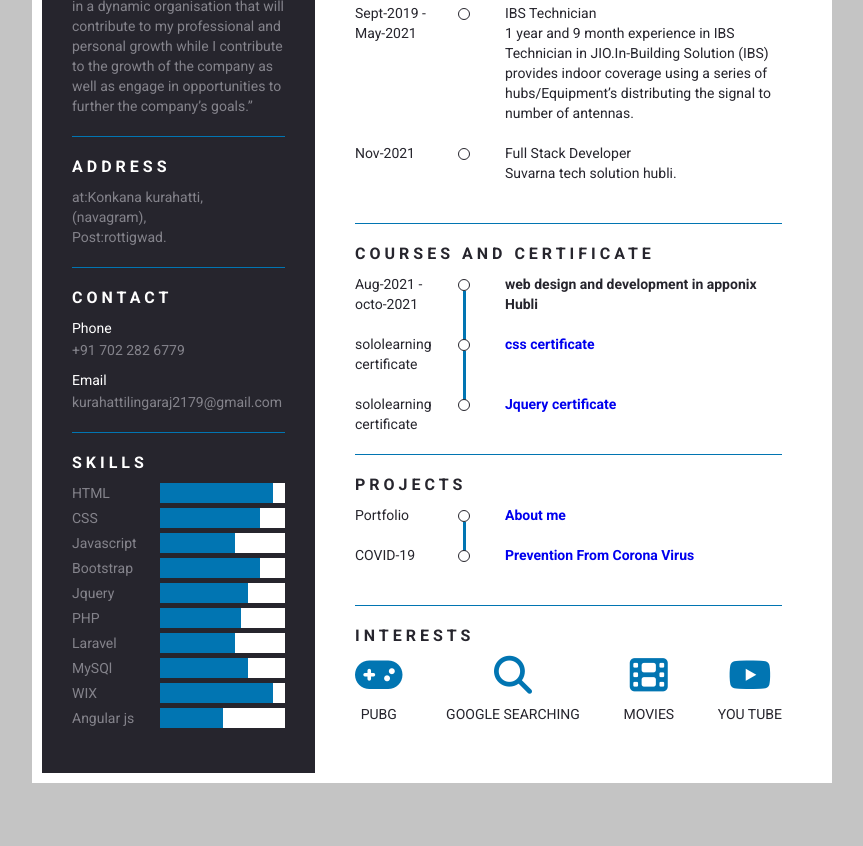
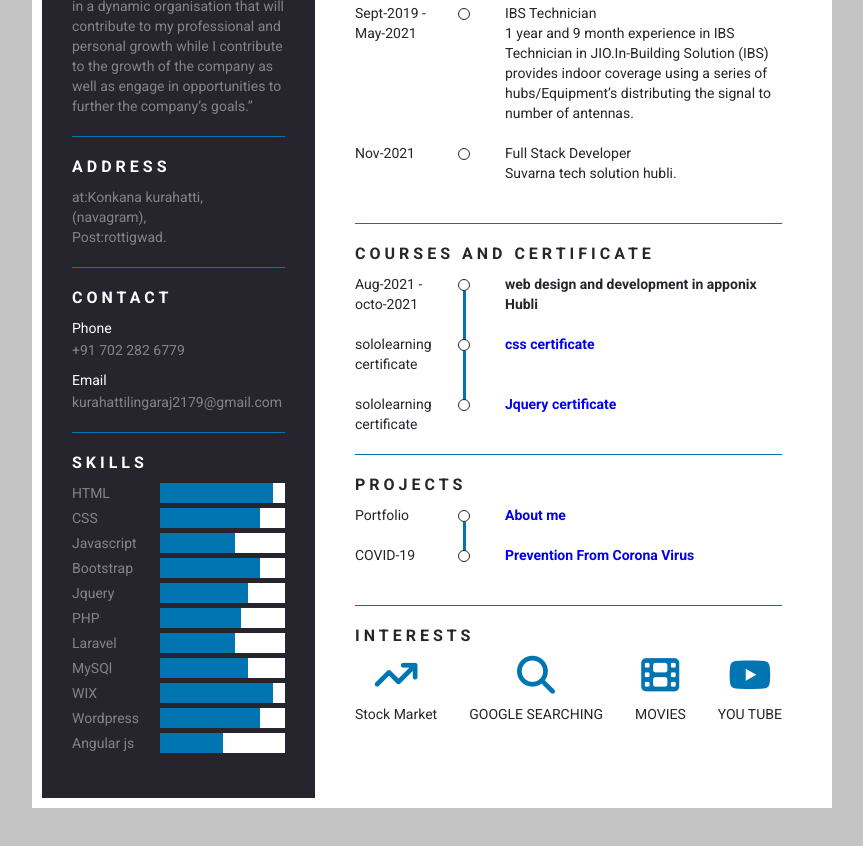
Before and after one commit to Sachinkkt/LK, a plain HTML site: page index.html in a window 1280 px wide. Shown: the part 444-1290 px from the top of the page, without its empty margins (208-1071 px from the left). Drawn offline with Linux system fonts and the light colour scheme.

Commit message:
Update index.html

```diff
--- a/index.html
+++ b/index.html
@@ -122,6 +122,14 @@
                             </div>
                         </div>
                         <div class="skills_list">
+                            <div class="skills_left">Wordpress</div>
+                            <div class="skills_bar">
+                                <p>
+                                    <span style="width: 80%"></span>
+                                </p>
+                            </div>
+                        </div>
+                        <div class="skills_list">
                             <div class="skills_left">Angular js</div>
                             <div class="skills_bar">
                                 <p>
@@ -229,9 +237,9 @@
                 <div class="resume_info">
                     <div class="interests">
                         <div class="int_icon">
-                            <i class="fas fa-gamepad"></i>
+                            <i class="fa-solid fa-arrow-trend-up"></i>
                         </div>
-                        <div class="int_data">PUBG</div>
+                        <div class="int_data">Stock Market</div>
                     </div>
                     <div class="interests">
                         <div class="int_icon">
```
